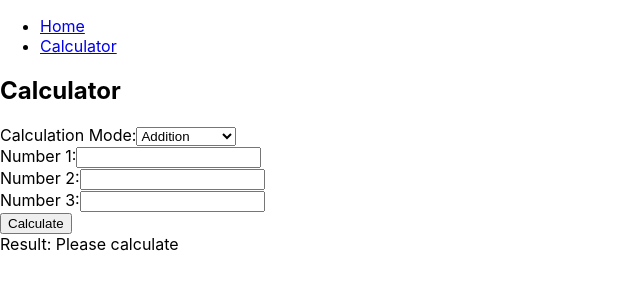
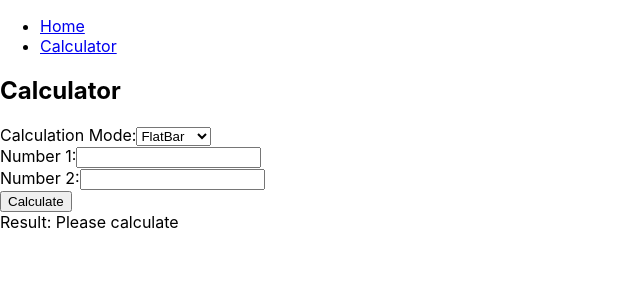
Before and after one commit to st-func/st-func-web, a React (Create React App) app: page /st-func-web/calc in a window 1280 px wide. Shown: the top 300 px of the page, without its empty margins (0-640 px from the left). Built offline with nearby package versions, Linux system fonts and the light colour scheme.

Commit message:
Calculatorを断面積計算に変更

```diff
--- a/src/App.tsx
+++ b/src/App.tsx
@@ -6,7 +6,7 @@ import Home from "./Home";
 import Calculator from "./Calculator";
 
 const App: React.FC = () => {
-  const [calcMode, setCalcMode] = useState<"sum" | "product">("sum");
+  const [calcMode, setCalcMode] = useState<"buildBox" | "flatBar">("flatBar");
 
   return (
     <Router basename="/st-func-web">
--- a/src/Calculator.tsx
+++ b/src/Calculator.tsx
@@ -1,24 +1,42 @@
 import React, { useState } from "react";
+import { SecBuildBox, SecFlatBar, SecSteel } from "@st-func/st-func-ts";
+import { Unit } from "@st-func/st-func-ts";
 
 interface CalculatorProps {
-  calcMode: "sum" | "product";
-  setCalcMode: React.Dispatch<React.SetStateAction<"sum" | "product">>;
+  calcMode: "buildBox" | "flatBar";
+  setCalcMode: React.Dispatch<React.SetStateAction<"buildBox" | "flatBar">>;
 }
 
 const Calculator: React.FC<CalculatorProps> = ({ calcMode, setCalcMode }) => {
   const [num1, setNum1] = useState("");
   const [num2, setNum2] = useState("");
   const [num3, setNum3] = useState("");
+  const [num4, setNum4] = useState("");
   const [result, setResult] = useState<number | undefined>(undefined);
 
   const handleCalculation = () => {
-    if (calcMode === "sum") {
-      const sum = parseFloat(num1) + parseFloat(num2) + parseFloat(num3);
-      setResult(sum);
-    } else if (calcMode === "product") {
-      const product = parseFloat(num1) * parseFloat(num2);
-      setResult(product);
+    let secSteel: SecSteel;
+    if (calcMode === "buildBox") {
+      const secBuildBox: SecBuildBox = new SecBuildBox();
+      secBuildBox.setDimensions(
+        Unit.input(parseFloat(num1), "mm"),
+        Unit.input(parseFloat(num2), "mm"),
+        Unit.input(parseFloat(num3), "mm"),
+        Unit.input(parseFloat(num4), "mm")
+      );
+      secSteel = secBuildBox;
+    } else if (calcMode === "flatBar") {
+      const secFlatBar: SecFlatBar = new SecFlatBar();
+      secFlatBar.setDimensions(
+        Unit.input(parseFloat(num1), "mm"),
+        Unit.input(parseFloat(num2), "mm")
+      );
+      secSteel = secFlatBar;
+    } else {
+      secSteel = new SecSteel();
     }
+    let result: number = Unit.output(secSteel.area(), "mm^2");
+    setResult(result);
   };
 
   return (
@@ -28,10 +46,12 @@ const Calculator: React.FC<CalculatorProps> = ({ calcMode, setCalcMode }) => {
         <label>Calculation Mode:</label>
         <select
           value={calcMode}
-          onChange={(e) => setCalcMode(e.target.value as "sum" | "product")}
+          onChange={(e) =>
+            setCalcMode(e.target.value as "buildBox" | "flatBar")
+          }
         >
-          <option value="sum">Addition</option>
-          <option value="product">Multiplication</option>
+          <option value="buildBox">BuildBox</option>
+          <option value="flatBar">FlatBar</option>
         </select>
       </div>
       <div>
@@ -50,7 +70,8 @@ const Calculator: React.FC<CalculatorProps> = ({ calcMode, setCalcMode }) => {
           onChange={(e) => setNum2(e.target.value)}
         />
       </div>
-      {calcMode === "sum" && (
+      {calcMode === "buildBox" && (
+        <div>
           <div>
             <label>Number 3:</label>
             <input
@@ -58,6 +79,15 @@ const Calculator: React.FC<CalculatorProps> = ({ calcMode, setCalcMode }) => {
               value={num3}
               onChange={(e) => setNum3(e.target.value)}
             />
+          </div>
+          <div>
+            <label>Number 4:</label>
+            <input
+              type="number"
+              value={num4}
+              onChange={(e) => setNum4(e.target.value)}
+            />
+          </div>
         </div>
       )}
       <button onClick={handleCalculation}>Calculate</button>
```
Lines whose indentation alone changed are shown as unchanged.
